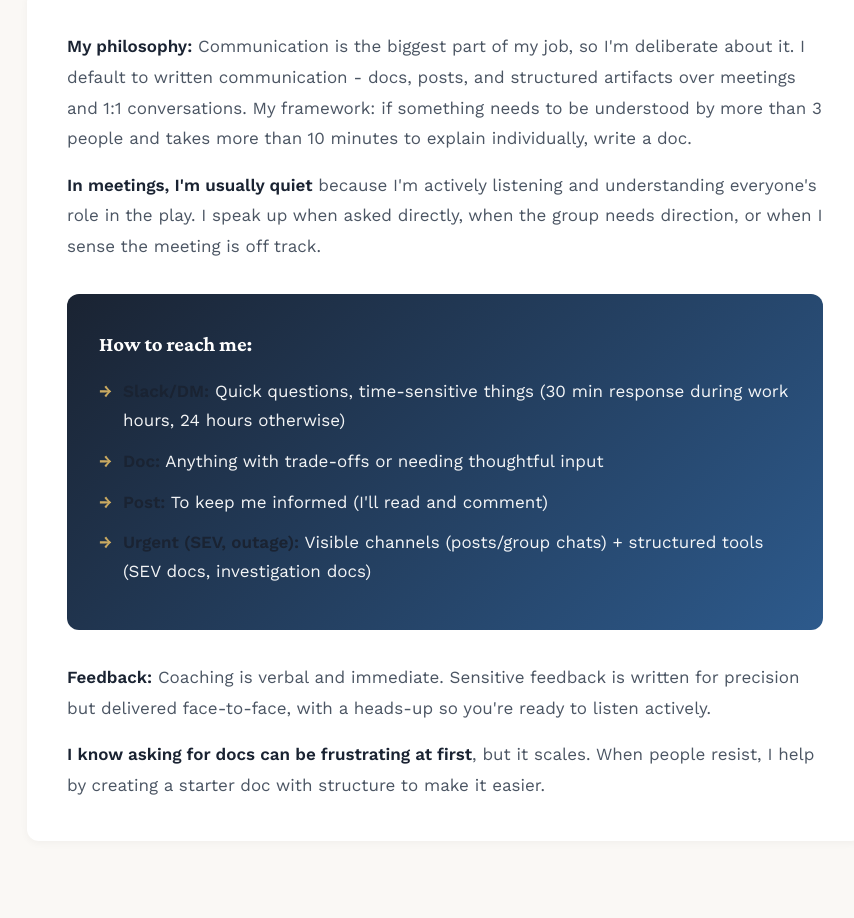
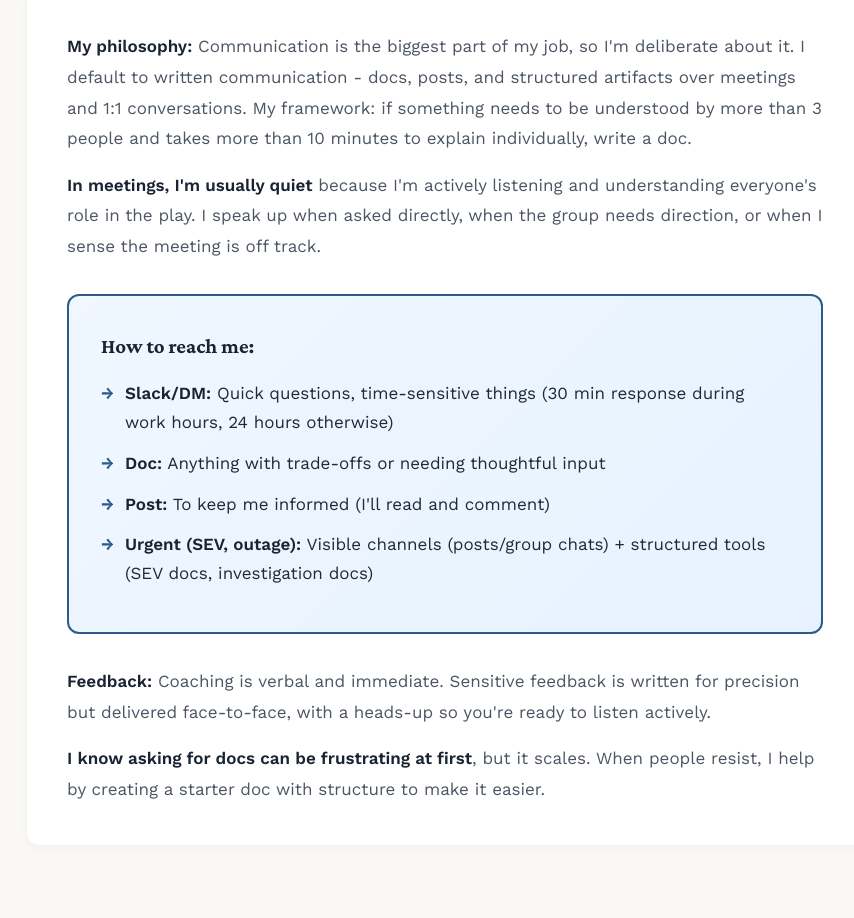
Before and after one commit to prasanna2502/personal-api, a plain HTML site: page index.html in a window 1280 px wide. Shown: the part 4567-5485 px from the top of the page, without its empty margins (195-1049 px from the left). Drawn offline with nearby package versions, Linux system fonts and the light colour scheme.

Commit message:
Update index.html

```diff
--- a/index.html
+++ b/index.html
@@ -257,8 +257,9 @@
 
         /* Highlight boxes */
         .highlight-box {
-            background: linear-gradient(135deg, var(--primary-navy) 0%, var(--primary-blue) 100%);
-            color: white;
+            background: linear-gradient(135deg, #f0f7ff 0%, #e6f2ff 100%);
+            border: 2px solid var(--primary-blue);
+            color: var(--text-dark);
             padding: 2rem;
             border-radius: 12px;
             margin: 2rem 0;
@@ -268,14 +269,19 @@
             font-family: 'Crimson Pro', serif;
             font-size: 1.3rem;
             margin-bottom: 1rem;
+            color: var(--primary-navy);
         }
 
         .highlight-box ul li {
-            color: rgba(255, 255, 255, 0.95);
+            color: var(--text-dark);
         }
 
         .highlight-box ul li:before {
-            color: var(--accent-gold);
+            color: var(--primary-blue);
+        }
+
+        .highlight-box strong {
+            color: var(--primary-navy);
         }
 
         /* Footer */
```
